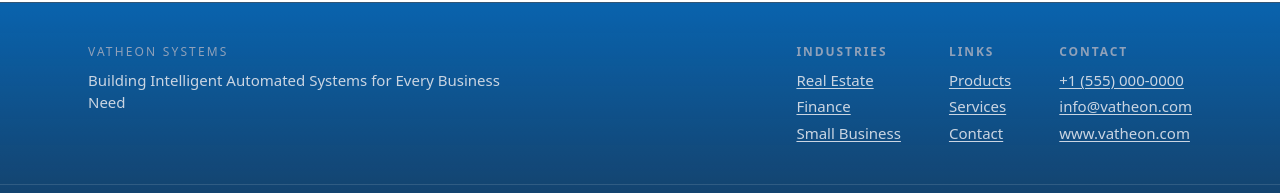
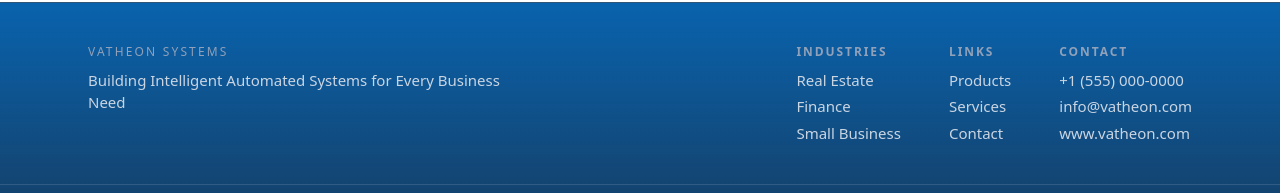
Before and after one commit to DavidMajomi/company-site, a Next.js app in the folder company/: page / in a window 1280 px wide. Shown: the part 3132-3325 px from the top of the page. Built offline with nearby package versions, Linux system fonts and the light colour scheme.

Commit message:
Refactor: Update footer link styles to remove underline.

```diff
--- a/company/app/components/Footer.tsx
+++ b/company/app/components/Footer.tsx
@@ -17,7 +17,7 @@ type FooterSection = {
 
 const sectionTitleClassName =
   "mb-2 text-xs font-semibold uppercase tracking-[0.16em] text-slate-400";
-const sectionLinkClassName = "transition hover:text-(--color-accent)";
+const sectionLinkClassName = "no-underline transition hover:text-(--color-accent)";
 
 function FooterSectionList({ section }: { section: FooterSection }) {
   return (
```
